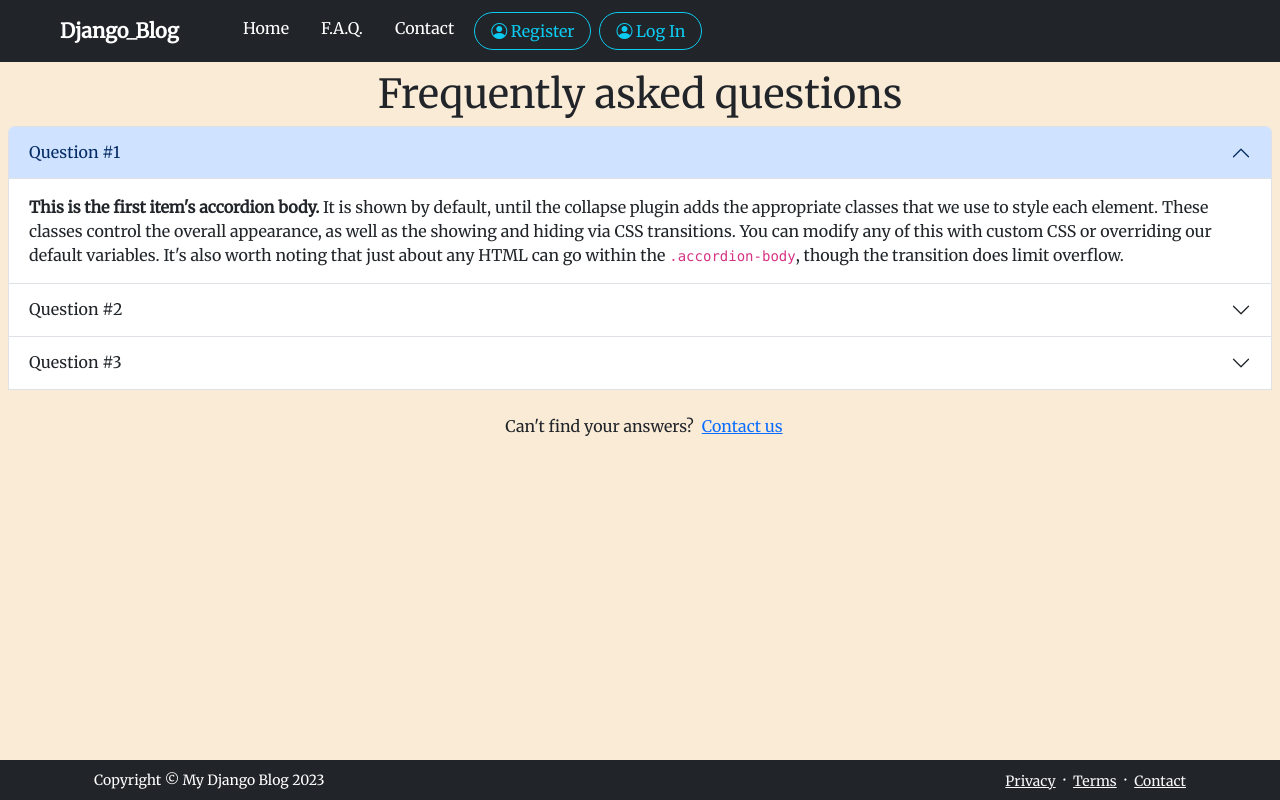
After one commit to ghughuni/Blog_Django, a Django app: page /page_faq/ in a window 1280 px wide. The commit adds this page. Run offline with Django 4.2, Linux system fonts and the light colour scheme; some libraries are stand-ins or nearby versions.

Commit message:
add faq.html

```diff
--- a/core/templates/base.html
+++ b/core/templates/base.html
@@ -48,6 +48,9 @@
           </li>
           {% endif %}
           <li class="nav-item">
+            <a class="nav-link active px-3 text-white" aria-current="page" href="{% url 'page_faq' %}">F.A.Q.</a>
+          </li>
+          <li class="nav-item">
             <a class="nav-link active px-3 text-white" aria-current="page" href="{% url 'contact' %}">Contact</a>
           </li>
           {% if user.is_authenticated %}
@@ -85,7 +88,7 @@
               </li>
 
               <li>
-                <a class="dropdown-item d-flex align-items-center" href="{% url 'user_profile' %}">
+                <a class="dropdown-item d-flex align-items-center" href="{% url 'page_faq' %}">
                   <i class="bi bi-question-circle pe-2"></i>
                   <span>Need Help?</span>
                 </a>
--- /dev/null
+++ b/core/templates/faq.html
@@ -0,0 +1,68 @@
+{% extends 'base.html' %}
+{% block title %}F.A.Q.{% endblock %}
+{% block content %}
+<div class="accordion m-2" id="accordionPanelsStayOpenExample">
+    <h1 class="text-center">Frequently asked questions</h1>
+    <div class="accordion-item">
+        <h2 class="accordion-header">
+            <button class="accordion-button" type="button" data-bs-toggle="collapse"
+                data-bs-target="#panelsStayOpen-collapseOne" aria-expanded="true"
+                aria-controls="panelsStayOpen-collapseOne">
+                Question #1
+            </button>
+        </h2>
+        <div id="panelsStayOpen-collapseOne" class="accordion-collapse collapse show">
+            <div class="accordion-body">
+                <strong>This is the first item's accordion body.</strong> It is shown by default, until the collapse
+                plugin adds the appropriate classes that we use to style each element. These classes control the overall
+                appearance, as well as the showing and hiding via CSS transitions. You can modify any of this with
+                custom CSS or overriding our default variables. It's also worth noting that just about any HTML can go
+                within the <code>.accordion-body</code>, though the transition does limit overflow.
+            </div>
+        </div>
+    </div>
+    <div class="accordion-item">
+        <h2 class="accordion-header">
+            <button class="accordion-button collapsed" type="button" data-bs-toggle="collapse"
+                data-bs-target="#panelsStayOpen-collapseTwo" aria-expanded="false"
+                aria-controls="panelsStayOpen-collapseTwo">
+                Question #2
+            </button>
+        </h2>
+        <div id="panelsStayOpen-collapseTwo" class="accordion-collapse collapse">
+            <div class="accordion-body">
+                <strong>This is the second item's accordion body.</strong> It is hidden by default, until the collapse
+                plugin adds the appropriate classes that we use to style each element. These classes control the overall
+                appearance, as well as the showing and hiding via CSS transitions. You can modify any of this with
+                custom CSS or overriding our default variables. It's also worth noting that just about any HTML can go
+                within the <code>.accordion-body</code>, though the transition does limit overflow.
+            </div>
+        </div>
+    </div>
+    <div class="accordion-item">
+        <h2 class="accordion-header">
+            <button class="accordion-button collapsed" type="button" data-bs-toggle="collapse"
+                data-bs-target="#panelsStayOpen-collapseThree" aria-expanded="false"
+                aria-controls="panelsStayOpen-collapseThree">
+                Question #3
+            </button>
+        </h2>
+        <div id="panelsStayOpen-collapseThree" class="accordion-collapse collapse">
+            <div class="accordion-body">
+                <strong>This is the third item's accordion body.</strong> It is hidden by default, until the collapse
+                plugin adds the appropriate classes that we use to style each element. These classes control the overall
+                appearance, as well as the showing and hiding via CSS transitions. You can modify any of this with
+                custom CSS or overriding our default variables. It's also worth noting that just about any HTML can go
+                within the <code>.accordion-body</code>, though the transition does limit overflow.
+            </div>
+        </div>
+    </div>
+    <!-- Support Button-->
+    <div class="support-button text-center d-flex align-items-center justify-content-center mt-4 wow fadeInUp" data-wow-delay="0.5s" style="visibility: visible; animation-delay: 0.5s; animation-name: fadeInUp;">
+        <i class="lni-emoji-sad"></i>
+        <p class="mb-0 px-2">Can't find your answers?</p>
+        <a href="{% url 'contact' %}"> Contact us</a>
+    </div>
+</div>
+
+{% endblock %}
--- a/core/urls.py
+++ b/core/urls.py
@@ -27,5 +27,6 @@ urlpatterns = [
     path('like_unlike_post/<uuid:pk>', views.like_unlike_post, name='like_unlike_post'),
     path('share/facebook/', views.share_on_facebook, name='share_facebook'),
     path('Not_Found/', views.Not_Found, name='Not_Found'),
+    path('page_faq/', views.page_faq, name='page_faq'),
 
 ] + static(settings.IMAGE_URL, document_root=settings.IMAGE_ROOT)
--- a/core/views.py
+++ b/core/views.py
@@ -478,3 +478,10 @@ def logout_view(request):
 
 def Not_Found(request):
     return render(request, '404.html')
+
+def page_faq(request):
+    if request.user.is_authenticated:
+        profile_user=User_profiles.objects.get(author=request.user)
+    else:
+        profile_user=None
+    return render(request, 'faq.html',{'profile_user': profile_user})
```
